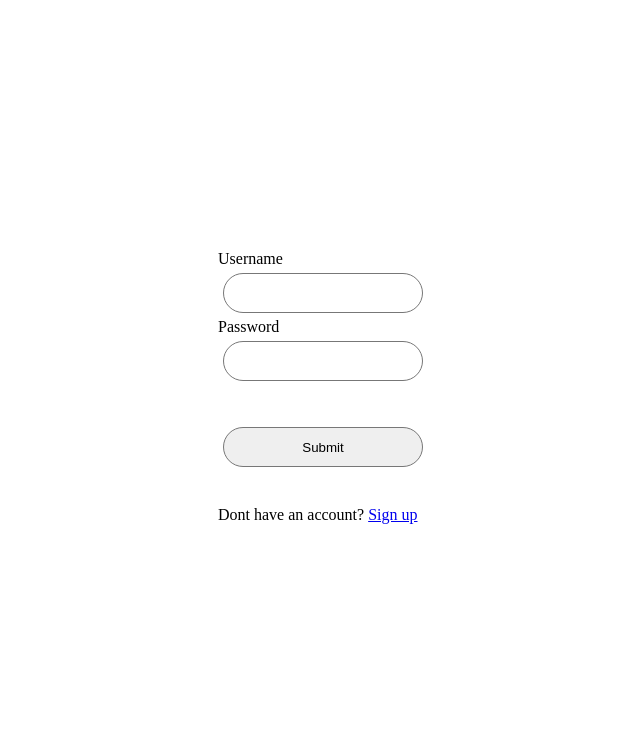
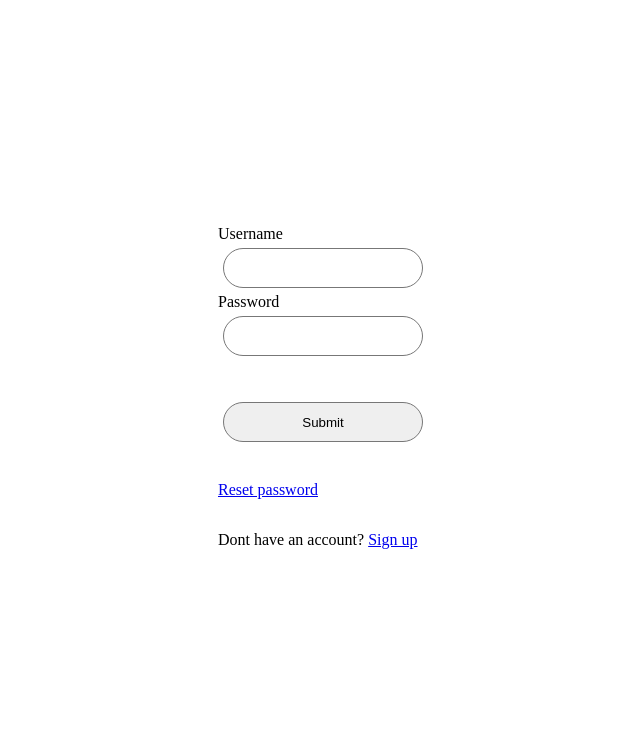
Before and after one commit to NamithaRaju/comp606A1P1, a PHP site: page /login.php in a window 1280 px wide. Shown: the top 739 px of the page, without its empty margins (330-970 px from the left). Run offline with PHP 8.4, Linux system fonts and the light colour scheme.

Commit message:
Update login.php
updaded login page including reset password href.

```diff
--- a/login.php
+++ b/login.php
@@ -8,15 +8,12 @@ if ($_SERVER["REQUEST_METHOD"] == "POST") {
     $username =  $_POST['username'];
     $password =  $_POST['password'];
 
+
     $FetchStatement = "SELECT id FROM users WHERE username = '$username' and password = '$password'";
     $stmt = $conn->prepare($FetchStatement);
     $stmt->execute();
     $result = $stmt->get_result();
-    //var_dump($result);
-    //exit;
-    // $result = mysqli_query($db, $sql);
-    // $row = mysqli_fetch_array($result);
-    // $active = $row['active'];
+
 
     $count = $result->num_rows;
     // print_r($result);
@@ -51,6 +48,9 @@ if ($_SERVER["REQUEST_METHOD"] == "POST") {
         <div>Password</div>
         <input type="password" name="password" class="box" /><br /><br />
         <input type="submit" value=" Submit " /><br />
+        <p>
+          <a href="reset_password.php">Reset password</a>
+        </p>
         <p>
             Dont have an account? <a href="registration.php">Sign up</a>
         </p>
```
